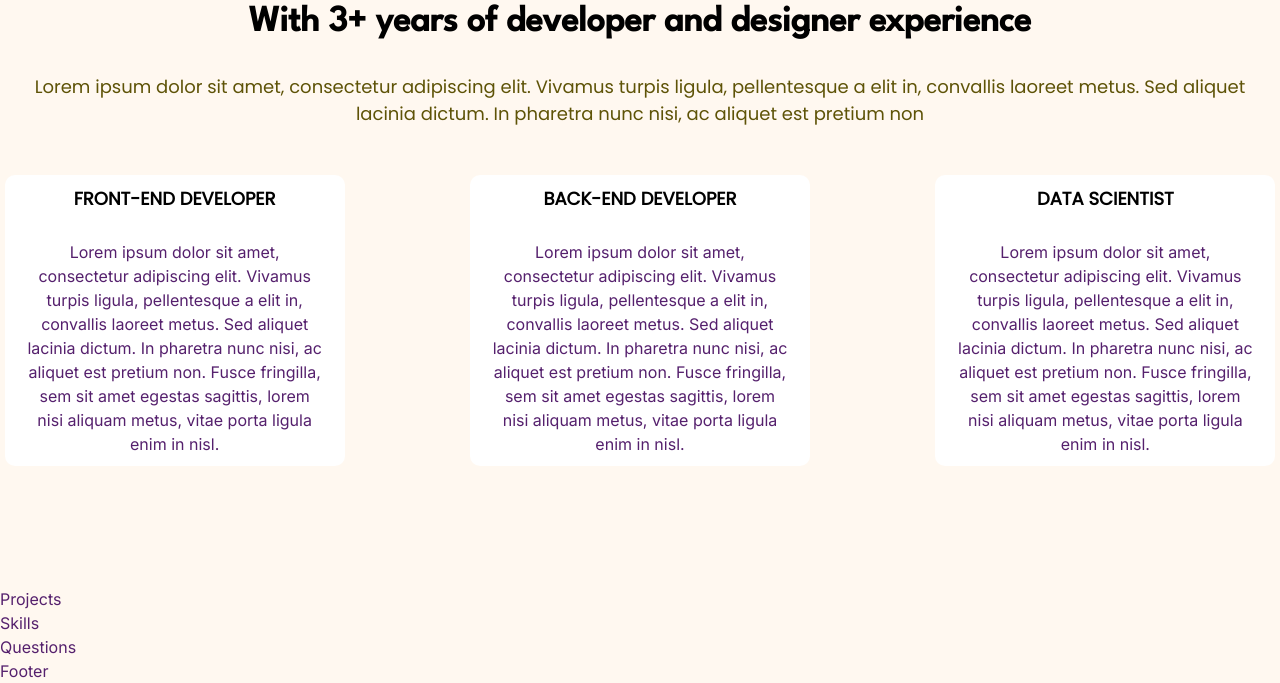
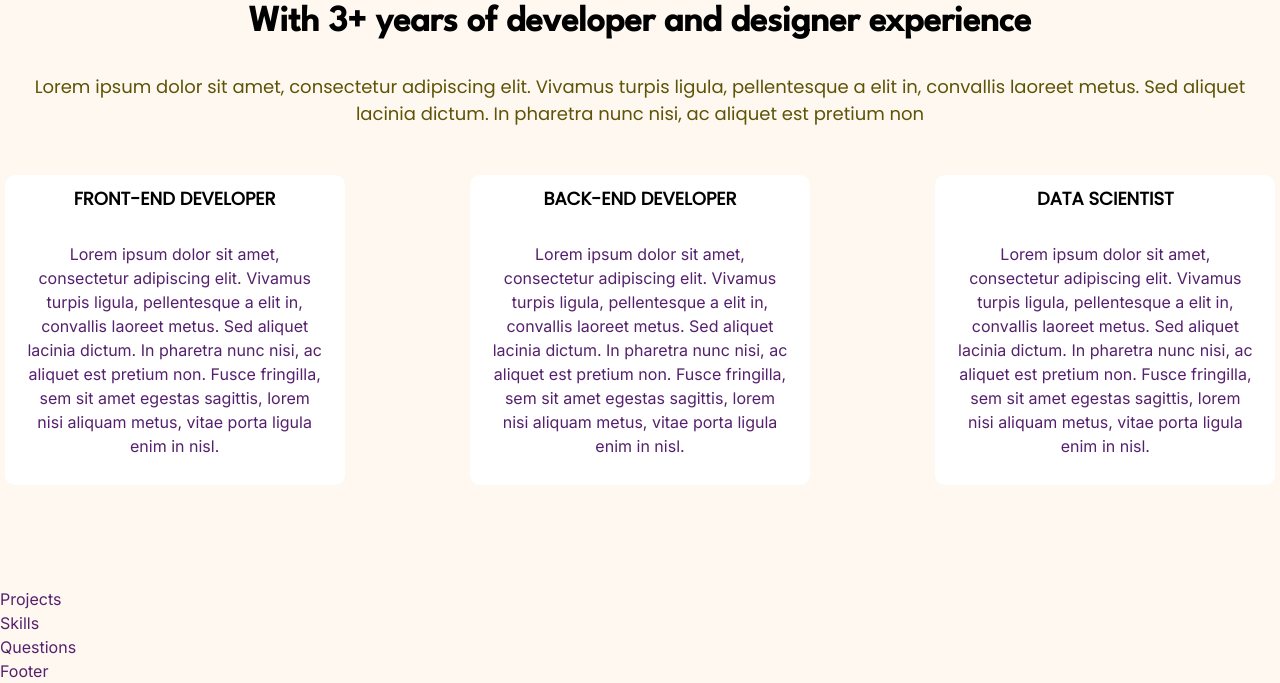
Before and after one commit to Ashwaniraj679/Flask_webapp, a Flask app: page / in a window 1280 px wide. Shown: the part 690-1373 px from the top of the page. Run offline with Flask 2, Linux system fonts and the light colour scheme; some web fonts are replaced.

Commit message:
edited flex box

```diff
--- a/static/home.css
+++ b/static/home.css
@@ -67,7 +67,6 @@ h2 {
 .hero-text {
     width: 50%;
     padding: 32px 20px 32px 20px;
-    height: 600px;
 
 }
 
@@ -156,21 +155,21 @@ h2 {
 }
 
 #box1 {
-    height: 291px;
+    height: 310px;
     width: 340px;
     border-radius: 10px;
     background-color: #FFFFFF;
 }
 
 #box2 {
-    height: 291px;
+    height: 310px;
     width: 340px;
     border-radius: 10px;
     background-color: #FFFFFF;
 }
 
 #box3 {
-    height: 291px;
+    height: 310px;
     width: 340px;
     border-radius: 10px;
     background-color: #FFFFFF;
@@ -200,7 +199,7 @@ h2 {
     margin-left: 20px;
     padding-left: 0px;
     padding-right: 0px;
-    padding-top: 8px;
+    padding-top: 10px;
     padding-bottom: 0px;
     margin-top: 20px;
     margin-right: 20px;
--- a/templates/home.html
+++ b/templates/home.html
@@ -89,7 +89,7 @@
     <div>
         Questions
     </div>
-
+    <!--FOOTER-->
     <div>
         Footer
     </div>
```
